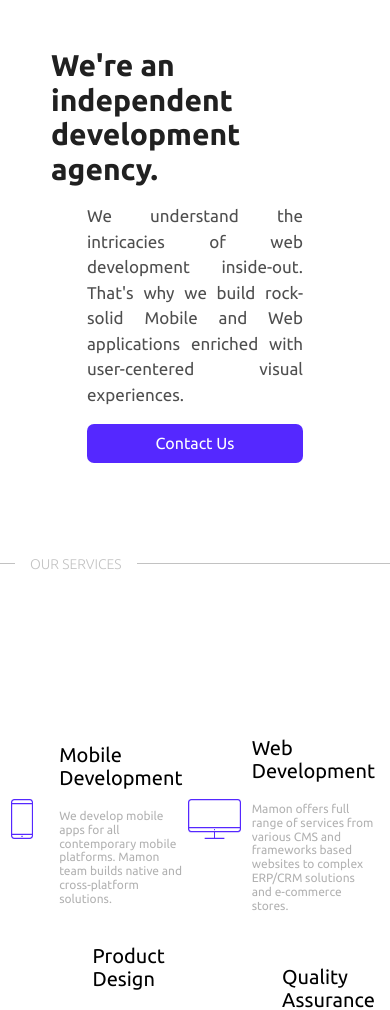
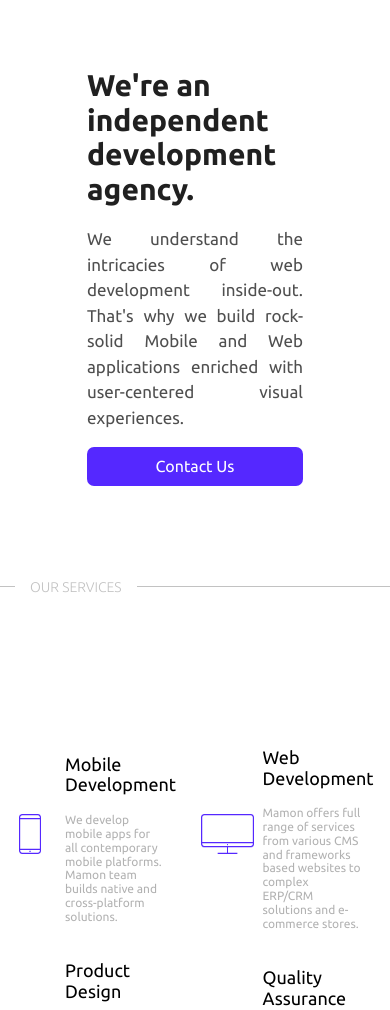
Before and after one commit to H1take/mamon-layout, a plain HTML site: page index.html in a window 390 px wide. Shown: the part 82-1092 px from the top of the page. Drawn offline with nearby package versions, Linux system fonts and the light colour scheme.

Commit message:
update layout

```diff
--- a/css/style.css
+++ b/css/style.css
@@ -324,7 +324,7 @@ body {
         font-size: 30px;
         color: #202020;
         font-weight: 700;
-        margin: 0 auto;
+        margin-left: auto;
     }
     .wrap {
         width: 100%;
@@ -335,22 +335,28 @@ body {
         width: 60%;
     }
     .services {
-        margin-left: -25px;
+        margin-left: -35px;
+    }
+    .services_text {
+        width: 50%;
+    }
+    .services_img {
+        width: 50%;
     }
     .services_img img {
         height: 40px;
     }
     .services_text {
-        margin-left: 5px;
+        margin-left: -15px;
     }
     .services_text h3 {
-        font-size: 20px;
+        font-size: 18px;
     }
     .services_text p {
         font-size: 12px;
     }
     .clients img {
-        height: 20px;
+        height: 15px;
     }
     .logo-tripadvisor{
         width: 100px;
```
